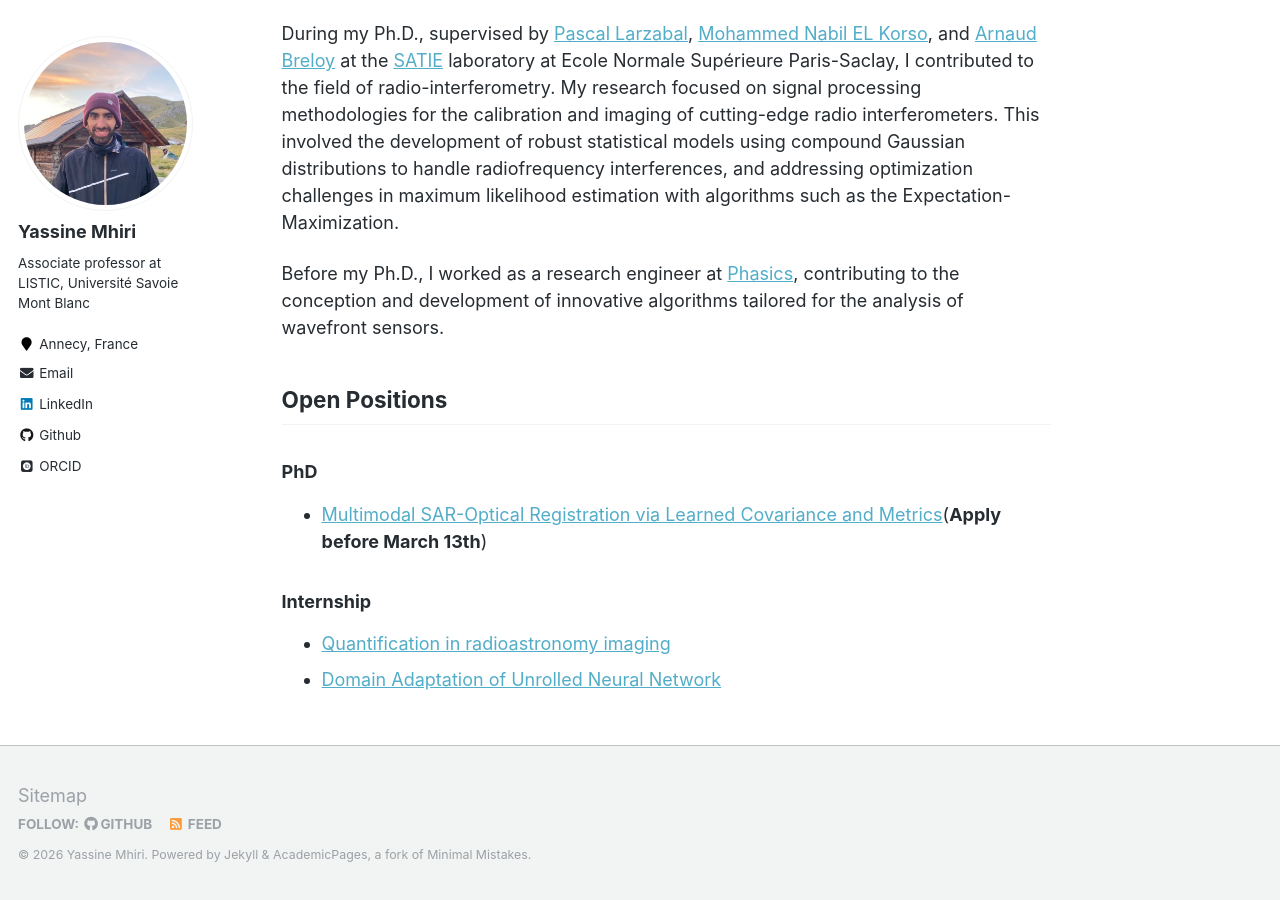
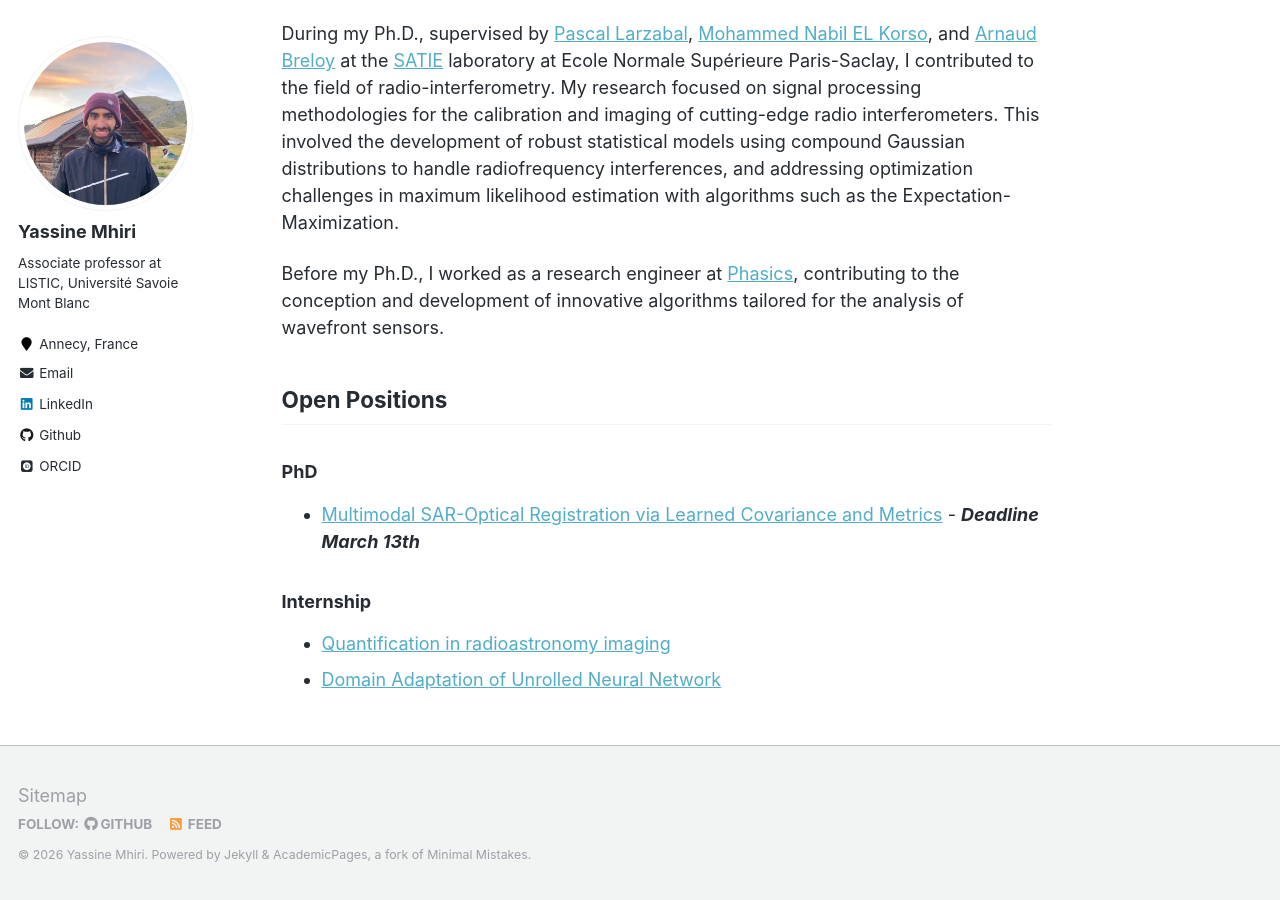
Before and after one commit to y-mhiri/y-mhiri.github.io, a Jekyll site: the page built from _pages/about.md, in a window 1280 px wide and 900 px high, scrolled down 606 px. Built offline with Jekyll 4.4.1, drawn with Linux system fonts in a browser that asks for light colours; some web fonts are replaced.

Commit message:
annonce thèse CNES.

```diff
--- a/_pages/about.md
+++ b/_pages/about.md
@@ -35,7 +35,7 @@ Supervised by Pascal Larzabal, co-supervised by Mohammed Nabil El Korso and Arna
 
 ### PhD
 
-- [Multimodal SAR-Optical Registration via Learned Covariance and Metrics]({{ site.url }}/phd/these-CNES-LISTIC.pdf)(**Apply before March 13th**)
+- [Multimodal SAR-Optical Registration via Learned Covariance and Metrics]({{ site.url }}/phd/these-CNES-LISTIC.pdf) - __*Deadline March 13th*__
 
 ### Internship
 
```
